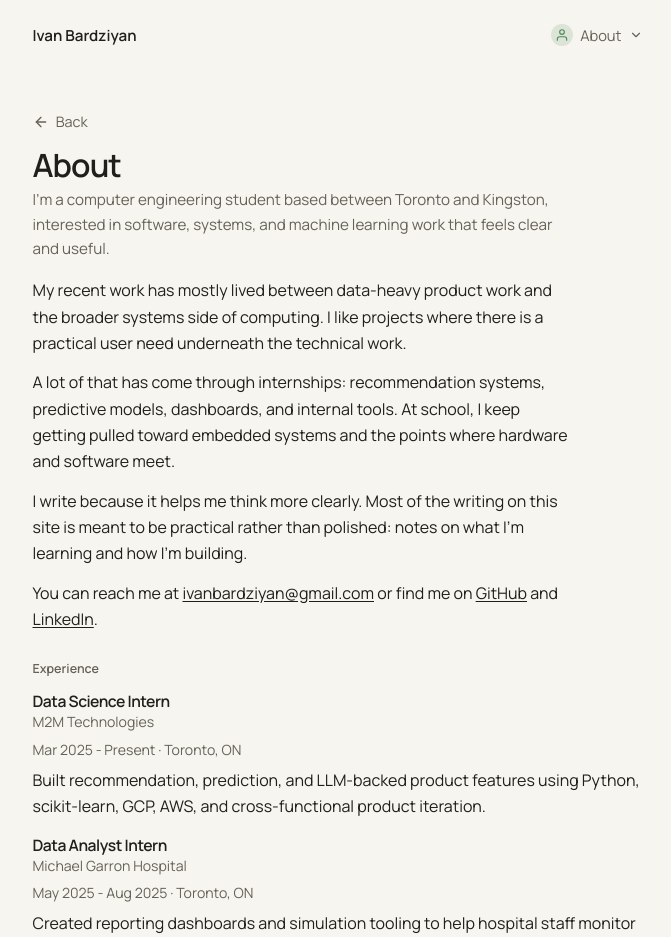
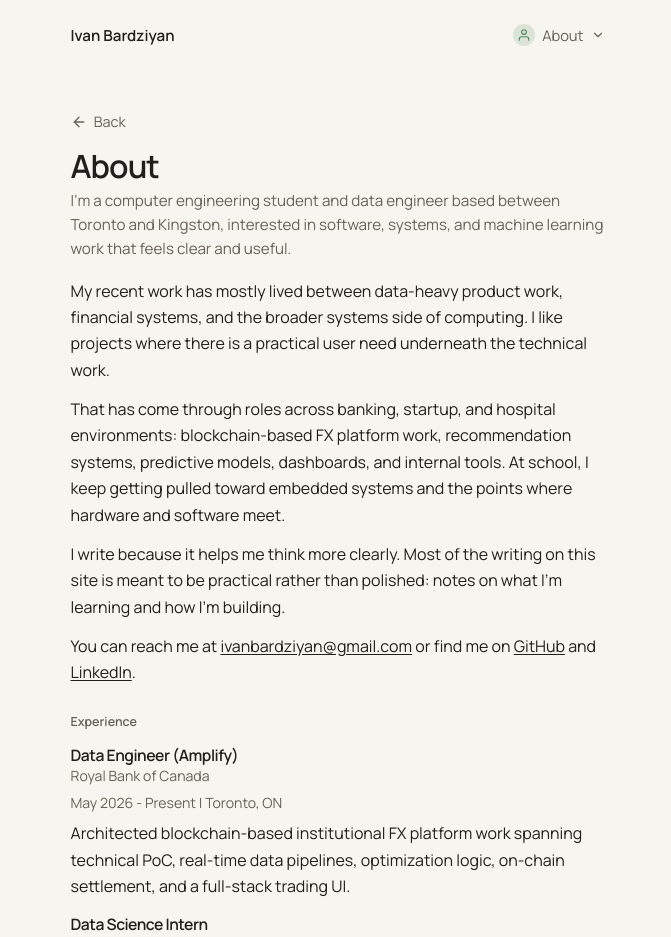
Before and after one commit to ivanbard/my-portfolio, a React (Vite) app: page /about in a window 1280 px wide. Shown: the top 937 px of the page, without its empty margins (290-961 px from the left). Built offline with nearby package versions, Linux system fonts and the light colour scheme.

Commit message:
slight fix to blur

```diff
--- a/src/App.css
+++ b/src/App.css
@@ -12,5 +12,4 @@
 
 .route-transition {
   min-height: inherit;
-  will-change: opacity, transform;
 }
--- a/src/App.jsx
+++ b/src/App.jsx
@@ -35,9 +35,9 @@ function AnimatedRoutes() {
         exit: { opacity: 0 },
       }
     : {
-        initial: { opacity: 0, y: 6 },
-        animate: { opacity: 1, y: 0 },
-        exit: { opacity: 0, y: -4 },
+        initial: { opacity: 0 },
+        animate: { opacity: 1 },
+        exit: { opacity: 0 },
       };
 
   return (
--- a/src/components/AboutPage.jsx
+++ b/src/components/AboutPage.jsx
@@ -15,20 +15,22 @@ export default function AboutPage() {
         <div className="page-header">
           <h1>About</h1>
           <p className="page-intro">
-            I&apos;m a computer engineering student based between Toronto and Kingston, interested in software,
-            systems, and machine learning work that feels clear and useful.
+            I&apos;m a computer engineering student and data engineer based between Toronto and Kingston,
+            interested in software, systems, and machine learning work that feels clear and useful.
           </p>
         </div>
 
         <div className="about-copy">
           <p>
-            My recent work has mostly lived between data-heavy product work and the broader systems side
-            of computing. I like projects where there is a practical user need underneath the technical work.
+            My recent work has mostly lived between data-heavy product work, financial systems,
+            and the broader systems side of computing. I like projects where there is a practical
+            user need underneath the technical work.
           </p>
           <p>
-            A lot of that has come through internships: recommendation systems, predictive models,
-            dashboards, and internal tools. At school, I keep getting pulled toward embedded systems and
-            the points where hardware and software meet.
+            That has come through roles across banking, startup, and hospital environments:
+            blockchain-based FX platform work, recommendation systems, predictive models,
+            dashboards, and internal tools. At school, I keep getting pulled toward embedded
+            systems and the points where hardware and software meet.
           </p>
           <p>
             I write because it helps me think more clearly. Most of the writing on this site is meant to be
@@ -51,7 +53,7 @@ export default function AboutPage() {
                   <p>{item.organization}</p>
                 </div>
                 <p className="about-experience-period">
-                  {item.period} {'·'} {item.location}
+                  {item.period} | {item.location}
                 </p>
                 <p>{item.description}</p>
               </article>
--- a/src/components/BlogPage.jsx
+++ b/src/components/BlogPage.jsx
@@ -15,7 +15,7 @@ export default function BlogPage() {
         <div className="page-header">
           <h1>Writing</h1>
           <p className="page-intro">
-            Notes on embedded systems, machine learning, internships, and whatever else seems worth writing down clearly.
+            Notes on embedded systems, machine learning, data work, and whatever else seems worth writing down clearly.
           </p>
         </div>
 
--- a/src/components/Contact.jsx
+++ b/src/components/Contact.jsx
@@ -38,7 +38,7 @@ export default function Contact() {
             <p className="section-kicker">Contact</p>
             <h2>If something here feels relevant, send me a note.</h2>
             <p className="section-description">
-              I&apos;m most interested in thoughtful software work, internship opportunities, and teams that care about both technical depth and the final experience.
+              I&apos;m most interested in thoughtful software and data work with teams that care about both technical depth and the final experience.
             </p>
           </div>
 
--- a/src/components/LandingPage.jsx
+++ b/src/components/LandingPage.jsx
@@ -13,12 +13,12 @@ export default function LandingPage() {
     <section className="page home-page">
       <div className="page-shell home-index">
         <p className="home-intro-line">
-          Computer engineering student building software and writing about systems,
+          Computer engineering student and data engineer building software and writing about systems,
           machine learning, and product work.
         </p>
         <p className="home-intro-line">
-          Based in Toronto and Kingston. Currently working as a Data Science Intern at
-          M2M Technologies and studying at Queen&apos;s University.
+          Based in Toronto and Kingston. Currently working as a Data Engineer at
+          Royal Bank of Canada and studying at Queen&apos;s University.
         </p>
 
         <GitHubChart />
--- a/src/data/experience.js
+++ b/src/data/experience.js
@@ -1,13 +1,23 @@
 const experiences = [
   {
     type: 'work',
+    title: 'Data Engineer (Amplify)',
+    organization: 'Royal Bank of Canada',
+    location: 'Toronto, ON',
+    period: 'May 2026 - Present',
+    description:
+      'Architected blockchain-based institutional FX platform work spanning technical PoC, real-time data pipelines, optimization logic, on-chain settlement, and a full-stack trading UI.',
+    current: true,
+  },
+  {
+    type: 'work',
     title: 'Data Science Intern',
-    organization: 'M2M Technologies',
-    location: 'Toronto, ON',
-    period: 'Mar 2025 - Present',
+    organization: 'M2M Tech Bytes',
+    location: 'Vancouver, BC (Remote)',
+    period: 'Mar 2025 - Apr 2026',
     description:
-      'Built recommendation, prediction, and LLM-backed product features using Python, scikit-learn, GCP, AWS, and cross-functional product iteration.',
-    current: true,
+      'Built Firecrawl and OpenAI extraction pipelines, XGBoost placement models, and a GCP recommendation engine to improve research speed, operational efficiency, and end-user matching.',
+    current: false,
   },
   {
     type: 'work',
@@ -16,7 +26,7 @@ const experiences = [
     location: 'Toronto, ON',
     period: 'May 2025 - Aug 2025',
     description:
-      'Created reporting dashboards and simulation tooling to help hospital staff monitor workload, onboarding, and operational planning.',
+      'Built Power BI and SQL reporting pipelines for operational KPIs, analyzed staff feedback with NLP topic modeling, and presented recommendations for technology and equipment improvements.',
     current: false,
   },
   {
@@ -24,9 +34,9 @@ const experiences = [
     title: 'Computer Engineering',
     organization: "Queen's University",
     location: 'Kingston, ON',
-    period: '2023 - Present',
+    period: '2023 - Expected May 2027',
     description:
-      'Studying software, systems, and hardware fundamentals with growing interest in embedded systems and applied machine learning.',
+      "Bachelor's of Computer Engineering with Dean Scholar's Distinction, focused on operating systems, embedded systems, computer architecture, data structures, and applied data science.",
     current: true,
   },
 ];
--- a/src/styles/globals.css
+++ b/src/styles/globals.css
@@ -10,8 +10,8 @@
   --muted: #666257;
   --line: #d9d4c8;
   --line-strong: #c8c1b2;
-  --content-max: 620px;
-  --narrow-max: 560px;
+  --content-max: 34rem;
+  --narrow-max: 34rem;
   --font-sans: 'Manrope', 'Segoe UI', sans-serif;
   --font-mono: 'IBM Plex Mono', 'Consolas', monospace;
   color-scheme: light;
```
Also changed, not shown: src/components/Hero.jsx (+7 -7 lines).
